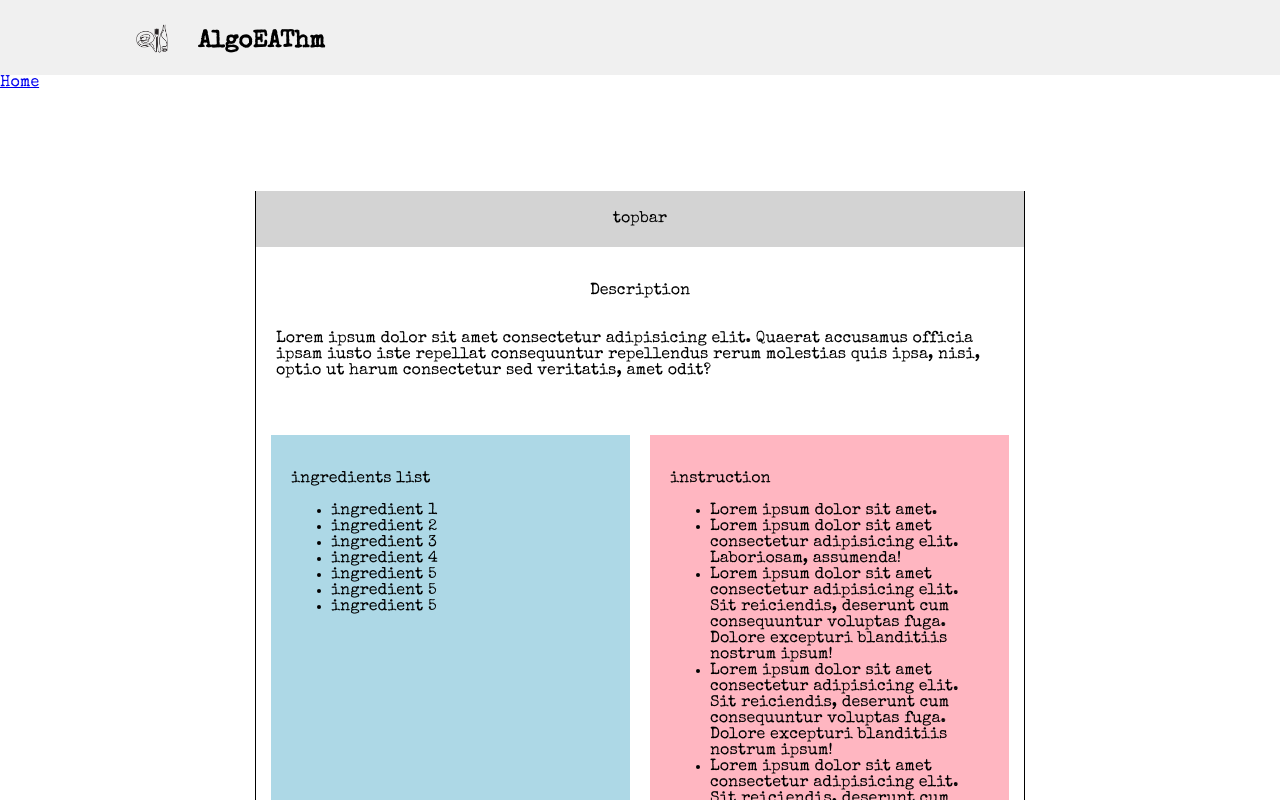
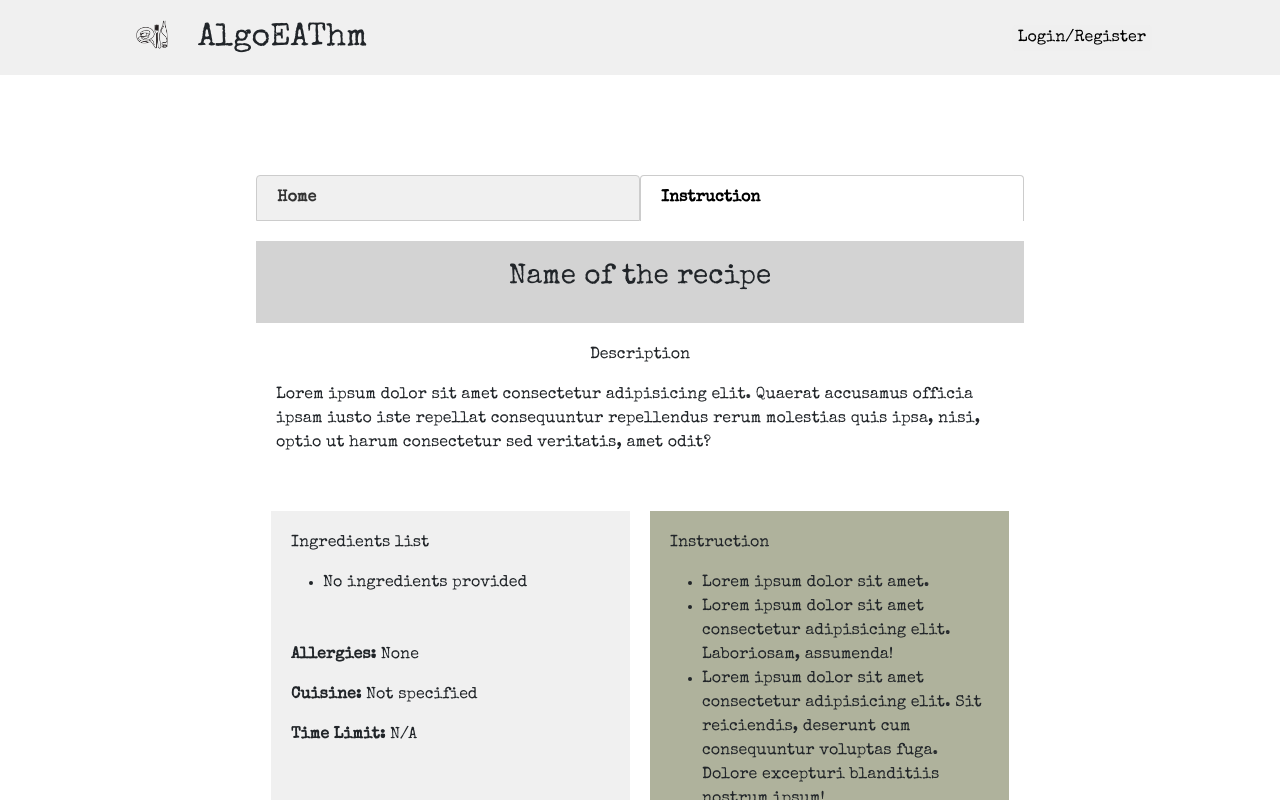
Before and after one commit to xqixgg/algoeathm-react-web-app, a React (Vite) app: page /#/AlgoEAThm/Instruction in a window 1280 px wide. Shown: the top 800 px of the page. Built offline with nearby package versions, Linux system fonts and the light colour scheme.

Commit message:
additional changes and logics

```diff
--- a/src/AlgoEAThm/Home/index.css
+++ b/src/AlgoEAThm/Home/index.css
@@ -40,6 +40,44 @@ html, body {
     align-items: center;
 }
 
+/********************************************
+  Tab Bar
+*********************************************/
+.algoEAThm-tabs {
+    width: 100%;            /* same width as .algoEAThm-main */
+    display: flex;
+    justify-content: center;
+    margin-bottom: 20px;          /* reset if needed */
+    /* border-bottom: 2px solid #ccc; a border to separate from main content */
+  }
+
+  /* The tab links themselves */
+  .algoEAThm-tab {
+    width: 100%;
+    text-decoration: none;
+    color: #333;
+    padding: 10px 20px;
+    font-weight: bold;
+    background-color: #f0f0f0;
+    border: 1px solid #ccc;
+
+    border-radius: 4px 4px 0 0;
+    transition: background-color 0.2s ease;
+  }
+
+  .algoEAThm-tab:hover {
+    background-color: #ddd;
+  }
+
+  /* Active tab gets a distinct style */
+  .algoEAThm-tab-active {
+    background-color: #ffffff;
+    border: 1px solid #ccc;       /* keeps top, left, right border */
+    border-bottom: none;          /* no bottom border */
+    color: #000;
+  }
+
+
 .algoEAThm-logo {
     width: 50px;
     height: 50px;
@@ -47,6 +85,7 @@ html, body {
 }
 
 .algoEAThm-title {
+    margin-top: 10px;
     margin-left: 10px;
 }
 
@@ -57,16 +96,19 @@ html, body {
 /* Main form section
     Use flex: 1 to push this section to fill the remaining vertical space */
 .algoEAThm-main {
-    width: 100%;
-    min-width: 500px;
-    max-width: 900px;
-    margin: 0 auto;    /* centers the container */
-    padding: 20px;
+    /* width: 100%; */
+    /* min-width: 500px;
+    max-width: 900px;  */
+    margin: 100px auto;
+    width: 60%;
+    /* margin: 0 auto; */
     box-sizing: border-box;
     display: flex;
     flex-direction: column;
     align-items: center;
+
 }
+
 
 .algoEAThm-label {
     display: block;
@@ -94,7 +136,7 @@ html, body {
 }
 
 .algoEAThm-AuthBtn {
-    margin-top: 20px;
+    margin-top: 15px;
     margin-bottom: 20px;
     height: 100%;
     cursor: pointer;
--- a/src/AlgoEAThm/Home/index.tsx
+++ b/src/AlgoEAThm/Home/index.tsx
@@ -1,41 +1,22 @@
-import React, { useState } from "react";
 import "./index.css";
-import { Link } from "react-router-dom";
-
+import { NavLink, useNavigate } from "react-router-dom";
+import { useRecipe } from "../store/RecipeContext"; // Import global store
 
 /**
  * Main component for the AI-based recipe generator UI.
  */
 const Home: React.FC = () => {
-  // State for each input
-  const [ingredients, setIngredients] = useState("");
-  const [allergies, setAllergies] = useState("");
-  const [cuisine, setCuisine] = useState("");
-  const [timeLimit, setTimeLimit] = useState("");
+  const { state, dispatch } = useRecipe(); // Use the global store
+  const navigate = useNavigate();
 
-  /**
-   * Handle the "Generate" button click
-   */
+
+  const handleInputChange = (type: string, value: string) => {
+    dispatch({ type: type as any, payload: value });
+  };
+
   const handleGenerate = () => {
-    // Split the ingredients by commas
-    const ingredientList = ingredients
-      .split(",")
-      .map((item) => item.trim())
-      .filter((item) => item !== "");
-
-    // Limit check: no more than 10 ingredients
-    if (ingredientList.length > 10) {
-      alert("You can only enter up to 10 ingredients.");
-      return;
-    }
-
-    // Here, connect to your AI or recipe generation logic:
-    console.log("Ingredients:", ingredientList);
-    console.log("Allergies:", allergies || "None");
-    console.log("Cuisine:", cuisine || "None");
-    console.log("Time Limit:", timeLimit || "None");
-
-    alert("Recipe generation logic goes here!");
+    alert("Generate Recipe logic goes here!");
+    navigate("/AlgoEAThm/Instruction");
   };
 
   const handleAuth = () => {
@@ -57,13 +38,32 @@ const Home: React.FC = () => {
         </div>
       </header>
 
-      {/* Nav back to instruction page delete later */}
-      <Link to="/AlgoEAThm/Instruction">Instruction</Link>
+
 
       {/* Main Form Section */}
       <main className="algoEAThm-main">
-        <h3>Generate a Recipe</h3>
-
+        <nav className="algoEAThm-tabs">
+          {/* Use NavLink so we can style the active tab */}
+          <NavLink
+            to="/AlgoEAThm"
+            className={({ isActive }) =>
+              isActive ? "algoEAThm-tab algoEAThm-tab-active" : "algoEAThm-tab"
+            }
+          >
+            Home
+          </NavLink>
+          <NavLink
+            to="/AlgoEAThm/Instruction"
+            className={({ isActive }) =>
+              isActive ? "algoEAThm-tab algoEAThm-tab-active" : "algoEAThm-tab"
+            }
+          >
+            Instruction
+          </NavLink>
+        </nav>
+        <div className="mt-3">
+          <h3>Generate a Recipe</h3>
+        </div>
         <label htmlFor="ingredients" className="algoEAThm-label">
           Ingredients (comma-separated, max 10):
         </label>
@@ -71,11 +71,10 @@ const Home: React.FC = () => {
           id="ingredients"
           type="text"
           placeholder="e.g., tomatoes, pasta, cheese"
-          value={ingredients}
-          onChange={(e) => setIngredients(e.target.value)}
+          value={state.ingredients}
+          onChange={(e) => handleInputChange("SET_INGREDIENTS", e.target.value)}
           className="algoEAThm-input"
         />
-
         <label htmlFor="allergies" className="algoEAThm-label">
           Allergies (optional):
         </label>
@@ -83,8 +82,8 @@ const Home: React.FC = () => {
           id="allergies"
           type="text"
           placeholder="e.g., peanuts"
-          value={allergies}
-          onChange={(e) => setAllergies(e.target.value)}
+          value={state.allergies}
+          onChange={(e) => handleInputChange("SET_ALLERGIES", e.target.value)}
           className="algoEAThm-input"
         />
 
@@ -95,8 +94,8 @@ const Home: React.FC = () => {
           id="cuisine"
           type="text"
           placeholder="e.g., Italian"
-          value={cuisine}
-          onChange={(e) => setCuisine(e.target.value)}
+          value={state.cuisine}
+          onChange={(e) => handleInputChange("SET_CUISINE", e.target.value)}
           className="algoEAThm-input"
         />
 
@@ -107,8 +106,8 @@ const Home: React.FC = () => {
           id="timeLimit"
           type="text"
           placeholder="e.g., 30"
-          value={timeLimit}
-          onChange={(e) => setTimeLimit(e.target.value)}
+          value={state.timeLimit}
+          onChange={(e) => handleInputChange("SET_TIME_LIMIT", e.target.value)}
           className="algoEAThm-input"
         />
 
--- a/src/AlgoEAThm/Instruction/index.css
+++ b/src/AlgoEAThm/Instruction/index.css
@@ -6,7 +6,6 @@
     margin: 100px auto;
     width: 60%;
     padding-bottom: 50px;
-    border: 1px solid black;
     border-bottom: 5px solid black;
     border-top: 0px;
 }
@@ -31,6 +30,10 @@
 
 }
 
+.ins-info {
+    margin: 1rem 0; /* vertical margin top/bottom */
+}
+
 .ins-row{
     display: flex;
     gap: 20px;
@@ -41,12 +44,13 @@
     box-sizing: border-box;
     flex: 1;
     padding: 20px 20px;
-    background-color: lightblue;
+    background-color: #f0f0f0;
+
 }
 
 .ins-steps{
     box-sizing: border-box;
     flex: 1;
     padding: 20px 20px;
-    background-color: lightpink;
+    background-color: #AFB29C;
 }
--- a/src/AlgoEAThm/Instruction/index.tsx
+++ b/src/AlgoEAThm/Instruction/index.tsx
@@ -1,6 +1,23 @@
-import { Link } from "react-router-dom";
+import { NavLink } from "react-router-dom";
 import "./index.css";
+import { useRecipe } from "../store/RecipeContext"; // Import global state
+import React from "react";
+
 export default function Instruction() {
+    const { state } = useRecipe();
+
+    const handleAuth = () => {
+        alert("Login/Register logic goes here!");
+    };
+
+    const capitalizeFirst = (text: string) => {
+        if (!text) return text;
+        return text.charAt(0).toUpperCase() + text.slice(1);
+    };
+
+    const handleSave = () => {
+        alert("Save logic goes here!");
+    };
   return (
     <div className="algoEAThm-container">
         {/* Top Bar */}
@@ -9,36 +26,69 @@ export default function Instruction() {
                 <img src="5500.png" alt="AlgoEAThm Logo" className="algoEAThm-logo" />
                 <h2 className="algoEAThm-title">AlgoEAThm</h2>
             </div>
-
+            <div className="algoEAThm-rightSection">
+            <button onClick={handleAuth} className="algoEAThm-AuthBtn">
+                Login/Register
+            </button>
+        </div>
         </header>
-        {/* Nav back to home */}
-        <div className="ins-to-home">
-            <Link to="/">Home</Link>
-        </div>
 
         {/* Main Form Section */}
         <div className="ins-container">
-            <div className="ins-topbar">topbar</div>
+            <nav className="algoEAThm-tabs">
+            {/* Use NavLink so we can style the active tab */}
+            <NavLink
+                to="/AlgoEAThm" end
+                className={({ isActive }) =>
+                isActive ? "algoEAThm-tab algoEAThm-tab-active" : "algoEAThm-tab"
+                }
+            >
+                Home
+            </NavLink>
+            <NavLink
+                to="/AlgoEAThm/Instruction"
+                className={({ isActive }) =>
+                isActive ? "algoEAThm-tab algoEAThm-tab-active" : "algoEAThm-tab"
+                }
+            >
+                Instruction
+            </NavLink>
+            </nav>
+            <div className="ins-topbar">
+                <h3>Name of the recipe</h3>
+            </div>
             <div className="ins-description-box">
                 <p className="ins-title">Description</p>
                 <p>Lorem ipsum dolor sit amet consectetur adipisicing elit. Quaerat accusamus officia ipsam iusto iste repellat consequuntur repellendus rerum molestias quis ipsa, nisi, optio ut harum consectetur sed veritatis, amet odit?</p>
             </div>
             <div className="ins-row">
                 <div className="ins-ingredients">
-                    <p>ingredients list</p>
+                    <p>Ingredients list</p>
                     <ul>
-                        <li>ingredient 1</li>
-                        <li>ingredient 2</li>
-                        <li>ingredient 3</li>
-                        <li>ingredient 4</li>
-                        <li>ingredient 5</li>
-                        <li>ingredient 5</li>
-                        <li>ingredient 5</li>
+                    {state.ingredients.length === 0 ? (
+                        <li>No ingredients provided</li>
+                    ) : (
+                        state.ingredients.split(",").map((item, index) => (
+                            <li key={index}>{item.trim().charAt(0).toUpperCase() + item.trim().slice(1)}</li>
+                        ))
+                    )}
                      </ul>
+                    <div className="mt-5">
+                        <p className="ins-info">
+                            <strong>Allergies:</strong> {capitalizeFirst(state.allergies) || "None"}
+                        </p>
+                        <p className="ins-info">
+                            <strong>Cuisine:</strong> {capitalizeFirst(state.cuisine) || "Not specified"}
+                        </p>
+                        <p className="ins-info">
+                            <strong>Time Limit:</strong>{" "}
+                            {state.timeLimit ? `${state.timeLimit} minutes` : "N/A"}
+                        </p>
+                    </div>
 
                 </div>
                 <div className="ins-steps">
-                    <p>instruction</p>
+                    <p>Instruction</p>
                     <ul>
                         <li>Lorem ipsum dolor sit amet.</li>
                         <li>Lorem ipsum dolor sit amet consectetur adipisicing elit. Laboriosam, assumenda!</li>
@@ -51,6 +101,9 @@ export default function Instruction() {
 
 
             </div>
+            <div className="ins-row">
+                <button onClick={handleSave} className="algoEAThm-generateBtn">Save to my list</button>
+            </div>
 
 
         </div>
--- /dev/null
+++ b/src/AlgoEAThm/store/RecipeContext.tsx
@@ -0,0 +1,65 @@
+import React, { createContext, useReducer, useContext, ReactNode } from "react";
+
+// Define types for the state
+interface RecipeState {
+  ingredients: string;
+  allergies: string;
+  cuisine: string;
+  timeLimit: string;
+}
+
+// Define action types
+type RecipeAction =
+  | { type: "SET_INGREDIENTS"; payload: string }
+  | { type: "SET_ALLERGIES"; payload: string }
+  | { type: "SET_CUISINE"; payload: string }
+  | { type: "SET_TIME_LIMIT"; payload: string };
+
+// Initial state
+const initialState: RecipeState = {
+  ingredients: "",
+  allergies: "",
+  cuisine: "",
+  timeLimit: "",
+};
+
+// Reducer function to handle state changes
+const recipeReducer = (state: RecipeState, action: RecipeAction): RecipeState => {
+  switch (action.type) {
+    case "SET_INGREDIENTS":
+      return { ...state, ingredients: action.payload };
+    case "SET_ALLERGIES":
+      return { ...state, allergies: action.payload };
+    case "SET_CUISINE":
+      return { ...state, cuisine: action.payload };
+    case "SET_TIME_LIMIT":
+      return { ...state, timeLimit: action.payload };
+    default:
+      return state;
+  }
+};
+
+// Create Context
+const RecipeContext = createContext<
+  { state: RecipeState; dispatch: React.Dispatch<RecipeAction> } | undefined
+>(undefined);
+
+// Context Provider Component
+export const RecipeProvider: React.FC<{ children: ReactNode }> = ({ children }) => {
+  const [state, dispatch] = useReducer(recipeReducer, initialState);
+
+  return (
+    <RecipeContext.Provider value={{ state, dispatch }}>
+      {children}
+    </RecipeContext.Provider>
+  );
+};
+
+// Custom Hook to use Recipe Context
+export const useRecipe = () => {
+  const context = useContext(RecipeContext);
+  if (!context) {
+    throw new Error("useRecipe must be used within a RecipeProvider");
+  }
+  return context;
+};
--- a/src/App.tsx
+++ b/src/App.tsx
@@ -1,9 +1,11 @@
 import { Routes, Route, HashRouter, Navigate } from "react-router-dom";
 import AlgoEAThm from "./AlgoEAThm";
+import { RecipeProvider } from "./AlgoEAThm/store/RecipeContext";
 
 
 function App() {
   return (
+    <RecipeProvider>
       <HashRouter>
         <div>
           <Routes>
@@ -12,6 +14,7 @@ function App() {
           </Routes>
         </div>
       </HashRouter>
+    </RecipeProvider>
   );
 }
 export default App;
--- a/src/index.css
+++ b/src/index.css
@@ -5,5 +5,5 @@ body {
 }
 
 button {
-  font-family: 'Special Elite', cursive;
+  font-family: 'Special Elite', cursive!;
 }
--- a/src/main.tsx
+++ b/src/main.tsx
@@ -1,7 +1,8 @@
 import { StrictMode } from 'react'
 import { createRoot } from 'react-dom/client'
+import App from './App.tsx'
+import "bootstrap/dist/css/bootstrap.min.css";
 import './index.css'
-import App from './App.tsx'
 
 
 createRoot(document.getElementById('root')!).render(
```
Lines whose indentation alone changed are shown as unchanged.
